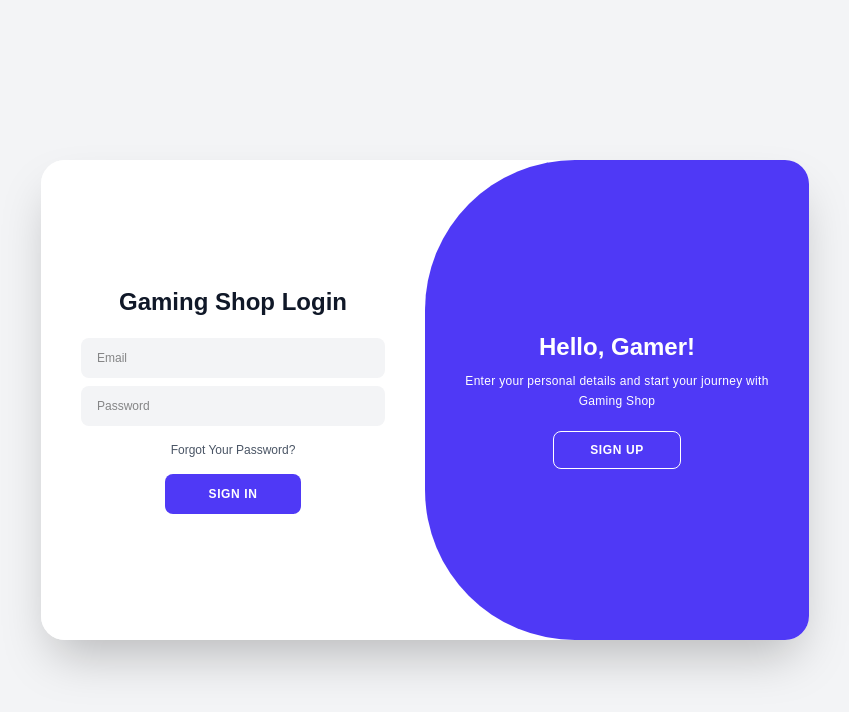
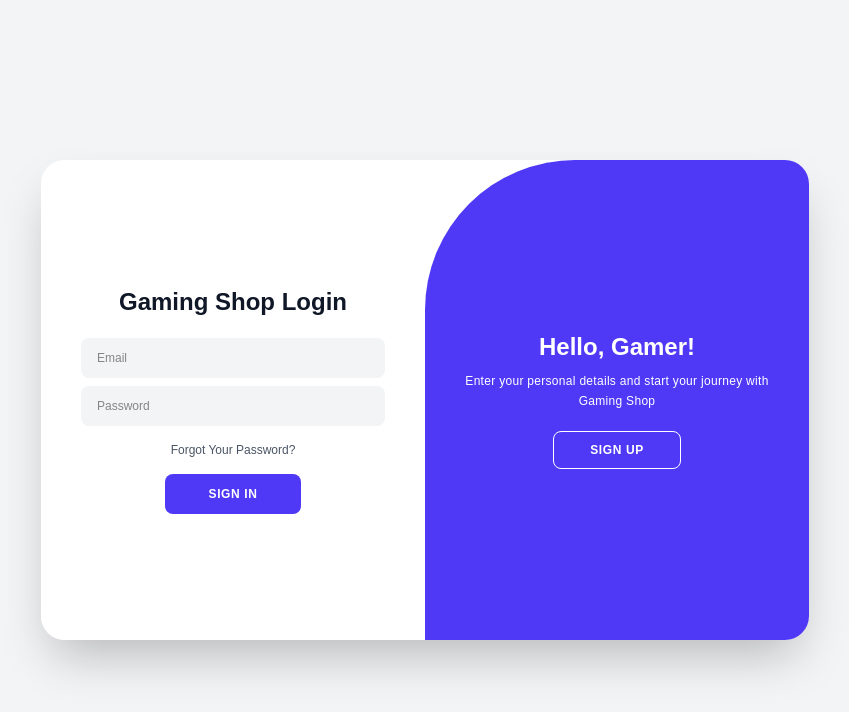
Before and after one commit to Parvez4560/gamingshop, a Next.js app: page /login in a window 1280 px wide. Shown: the top 712 px of the page, without its empty margins (215-1064 px from the left). Built offline with nearby package versions, Linux system fonts and the light colour scheme.

Commit message:
Update website

```diff
--- a/app/login/page.tsx
+++ b/app/login/page.tsx
@@ -7,75 +7,227 @@ export default function LoginPage() {
 
   return (
     <main className="min-h-screen bg-gray-100 flex items-center justify-center px-4 py-8">
-      {/* মেইন কন্টেইনার */}
-      <div className={`relative bg-white rounded-3xl shadow-2xl overflow-hidden w-[768px] max-w-full min-h-[480px] transition-all duration-600 ${isActive ? 'active' : ''}`}>
+      <div
+        className={`relative bg-white rounded-3xl shadow-2xl overflow-hidden
+        w-[768px] max-w-full min-h-[500px] md:min-h-[480px]
+        flex flex-col md:block
+        transition-all duration-500
+        ${isActive ? 'active' : ''}`}
+      >
 
-        {/* Sign Up ফর্ম (ডান পাশে থাকবে) */}
-        <div className={`form-container sign-up absolute top-0 h-full w-1/2 left-0 transition-all duration-600 ease-in-out z-10 ${isActive ? 'translate-x-full opacity-100 z-50' : 'opacity-0'}`}>
-          <form className="bg-white flex items-center justify-center flex-col px-10 h-full text-center">
-            <h1 className="text-2xl font-bold text-gray-900 mb-4">Create Account</h1>
+        {/* ================= SIGN UP FORM ================= */}
+        <div
+          className={`
+            form-container sign-up
+            absolute top-0 h-full w-full md:w-1/2 left-0
+            transition-all duration-500 ease-in-out
+            z-10
+
+            ${
+              isActive
+                ? `
+                  translate-y-0
+                  opacity-100
+                  pointer-events-auto
+                  md:translate-x-full
+                `
+                : `
+                  -translate-y-full
+                  opacity-0
+                  pointer-events-none
+                  md:translate-y-0
+                  md:opacity-0
+                `
+            }
+          `}
+        >
+          <form className="bg-white flex items-center justify-center flex-col px-6 md:px-10 h-full py-8 md:py-0 text-center">
+
+            <h1 className="text-2xl font-bold text-gray-900 mb-4">
+              Create Account
+            </h1>
+
             <input
               type="text"
               placeholder="Name"
               required
               className="bg-gray-100 border-none my-1 py-3 px-4 text-xs rounded-lg w-full outline-none"
             />
+
             <input
               type="email"
               placeholder="Email"
               required
               className="bg-gray-100 border-none my-1 py-3 px-4 text-xs rounded-lg w-full outline-none"
             />
+
             <input
               type="password"
               placeholder="Password"
               required
               className="bg-gray-100 border-none my-1 py-3 px-4 text-xs rounded-lg w-full outline-none"
             />
+
             <button
               type="submit"
               className="bg-indigo-600 text-white text-xs font-semibold py-3 px-11 rounded-lg uppercase tracking-wider mt-3 cursor-pointer hover:bg-indigo-700 transition"
             >
               Sign Up
             </button>
+
           </form>
         </div>
 
-        {/* Sign In ফর্ম (বাম পাশে থাকবে) */}
-        <div className={`form-container sign-in absolute top-0 h-full w-1/2 left-0 transition-all duration-600 ease-in-out z-20 ${isActive ? 'translate-x-full' : ''}`}>
-          <form className="bg-white flex items-center justify-center flex-col px-10 h-full text-center">
-            <h1 className="text-2xl font-bold text-gray-900 mb-4">Gaming Shop Login</h1>
+
+        {/* ================= SIGN IN FORM ================= */}
+        <div
+          className={`
+            form-container sign-in
+            absolute top-0 h-full w-full md:w-1/2 left-0
+            transition-all duration-500 ease-in-out
+            z-20
+
+            ${
+              isActive
+                ? `
+                  translate-y-full
+                  opacity-0
+                  pointer-events-none
+                  md:translate-x-full
+                  md:translate-y-0
+                `
+                : `
+                  translate-y-0
+                  opacity-100
+                  pointer-events-auto
+                  md:translate-x-0
+                `
+            }
+          `}
+        >
+          <form className="bg-white flex items-center justify-center flex-col px-6 md:px-10 h-full py-8 md:py-0 text-center">
+
+            <h1 className="text-2xl font-bold text-gray-900 mb-4">
+              Gaming Shop Login
+            </h1>
+
             <input
               type="email"
               placeholder="Email"
               required
               className="bg-gray-100 border-none my-1 py-3 px-4 text-xs rounded-lg w-full outline-none"
             />
+
             <input
               type="password"
               placeholder="Password"
               required
               className="bg-gray-100 border-none my-1 py-3 px-4 text-xs rounded-lg w-full outline-none"
             />
-            <a href="#" className="text-gray-600 text-xs my-3 hover:text-indigo-600">Forgot Your Password?</a>
+
+            <a
+              href="#"
+              className="text-gray-600 text-xs my-3 hover:text-indigo-600"
+            >
+              Forgot Your Password?
+            </a>
+
             <button
               type="submit"
               className="bg-indigo-600 text-white text-xs font-semibold py-3 px-11 rounded-lg uppercase tracking-wider mt-1 cursor-pointer hover:bg-indigo-700 transition"
             >
               Sign In
             </button>
+
           </form>
         </div>
 
-        {/* টগল বা স্লাইডার প্যানেল কন্টেইনার */}
-        <div className={`toggle-container absolute top-0 left-1/2 w-1/2 h-full overflow-hidden transition-all duration-600 ease-in-out z-1000 rounded-l-[150px] ${isActive ? '-translate-x-full rounded-r-[150px] rounded-l-none' : ''}`}>
-          <div className={`toggle bg-indigo-600 text-white h-full relative -left-full w-[200%] transition-all duration-600 ease-in-out ${isActive ? 'translate-x-1/2' : 'translate-x-0'}`}>
 
-            {/* টগল লেফট প্যানেল */}
-            <div className={`toggle-panel toggle-left absolute w-1/2 h-full flex items-center justify-center flex-col px-8 text-center top-0 transition-all duration-600 ease-in-out ${isActive ? 'translate-x-0' : '-translate-x-[200%]'}`}>
-              <h1 className="text-2xl font-bold mb-2">Welcome Back!</h1>
-              <p className="text-xs leading-5 tracking-wide mb-5">To keep connected with us please login with your personal info</p>
+        {/* ================= TOGGLE CONTAINER ================= */}
+        <div
+          className={`
+            toggle-container
+            absolute
+            top-0
+            left-0
+            md:left-1/2
+
+            w-full
+            md:w-1/2
+
+            h-[72px]
+            md:h-full
+
+            overflow-hidden
+
+            transition-all duration-500 ease-in-out
+
+            z-[1000]
+
+            rounded-b-[30px]
+            md:rounded-b-none
+            md:rounded-l-[150px]
+
+            ${
+              isActive
+                ? `
+                  md:-translate-x-full
+                  md:rounded-r-[150px]
+                  md:rounded-l-none
+                `
+                : ''
+            }
+          `}
+        >
+
+          {/* ================= DESKTOP TOGGLE ================= */}
+          <div
+            className={`
+              toggle
+              bg-indigo-600
+              text-white
+              h-full
+              relative
+              -left-full
+              w-[200%]
+              transition-all duration-500 ease-in-out
+              hidden md:block
+
+              ${isActive ? 'translate-x-1/2' : 'translate-x-0'}
+            `}
+          >
+
+            {/* DESKTOP LEFT */}
+            <div
+              className={`
+                toggle-panel
+                toggle-left
+                absolute
+                w-1/2
+                h-full
+                flex items-center justify-center flex-col
+                px-8
+                text-center
+                top-0
+                transition-all duration-500 ease-in-out
+
+                ${
+                  isActive
+                    ? 'translate-x-0'
+                    : '-translate-x-[200%]'
+                }
+              `}
+            >
+              <h1 className="text-2xl font-bold mb-2">
+                Welcome Back!
+              </h1>
+
+              <p className="text-xs leading-5 tracking-wide mb-5">
+                To keep connected with us please login with your personal info
+              </p>
+
               <button
+                type="button"
                 onClick={() => setIsActive(false)}
                 className="bg-transparent border border-white text-white text-xs font-semibold py-2.5 px-9 rounded-lg uppercase tracking-wider cursor-pointer hover:bg-white/10 transition"
               >
@@ -83,11 +235,39 @@ export default function LoginPage() {
               </button>
             </div>
 
-            {/* টগল রাইট প্যানেল */}
-            <div className={`toggle-panel toggle-right absolute right-0 w-1/2 h-full flex items-center justify-center flex-col px-8 text-center top-0 transition-all duration-600 ease-in-out ${isActive ? 'translate-x-[200%]' : 'translate-x-0'}`}>
-              <h1 className="text-2xl font-bold mb-2">Hello, Gamer!</h1>
-              <p className="text-xs leading-5 tracking-wide mb-5">Enter your personal details and start your journey with Gaming Shop</p>
+
+            {/* DESKTOP RIGHT */}
+            <div
+              className={`
+                toggle-panel
+                toggle-right
+                absolute
+                right-0
+                w-1/2
+                h-full
+                flex items-center justify-center flex-col
+                px-8
+                text-center
+                top-0
+                transition-all duration-500 ease-in-out
+
+                ${
+                  isActive
+                    ? 'translate-x-[200%]'
+                    : 'translate-x-0'
+                }
+              `}
+            >
+              <h1 className="text-2xl font-bold mb-2">
+                Hello, Gamer!
+              </h1>
+
+              <p className="text-xs leading-5 tracking-wide mb-5">
+                Enter your personal details and start your journey with Gaming Shop
+              </p>
+
               <button
+                type="button"
                 onClick={() => setIsActive(true)}
                 className="bg-transparent border border-white text-white text-xs font-semibold py-2.5 px-9 rounded-lg uppercase tracking-wider cursor-pointer hover:bg-white/10 transition"
               >
@@ -96,6 +276,31 @@ export default function LoginPage() {
             </div>
 
           </div>
+
+
+          {/* ================= MOBILE TOGGLE ================= */}
+          <div className="bg-indigo-600 text-white h-full flex md:hidden items-center justify-center">
+
+            {isActive ? (
+              <button
+                type="button"
+                onClick={() => setIsActive(false)}
+                className="w-full h-full text-sm font-semibold uppercase tracking-wider"
+              >
+                Sign In
+              </button>
+            ) : (
+              <button
+                type="button"
+                onClick={() => setIsActive(true)}
+                className="w-full h-full text-sm font-semibold uppercase tracking-wider"
+              >
+                Sign Up
+              </button>
+            )}
+
+          </div>
+
         </div>
 
       </div>
```
